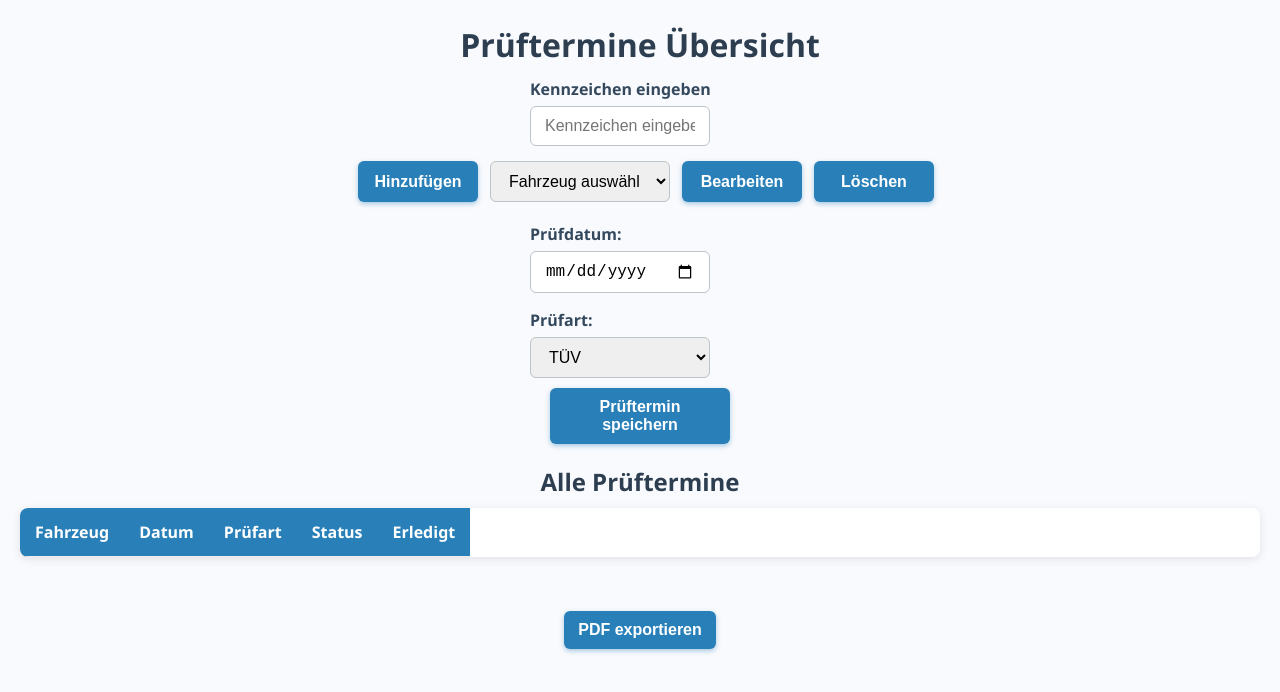
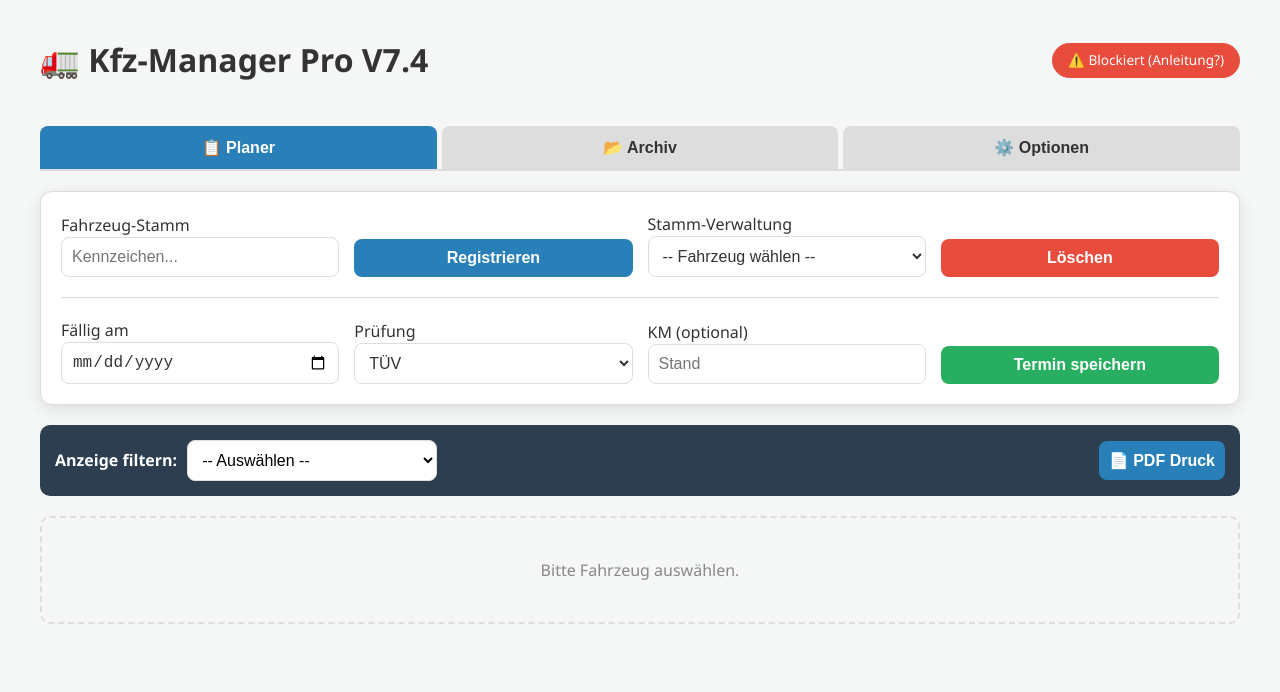
Before and after one commit to pfeifferliege/Termine, a plain HTML site: page index.html in a window 1280 px wide. Drawn offline with nearby package versions, Linux system fonts and the light colour scheme.

Commit message:
Update index.html

```diff
--- a/index.html
+++ b/index.html
@@ -3,406 +3,306 @@
 <head>
   <meta charset="UTF-8" />
   <meta name="viewport" content="width=device-width, initial-scale=1" />
-  <title>Prüftermine Übersicht</title>
+  <title>Kfz-Manager Pro V7.4</title>
   <script src="https://cdnjs.cloudflare.com/ajax/libs/jspdf/2.5.1/jspdf.umd.min.js"></script>
   <script src="https://cdnjs.cloudflare.com/ajax/libs/jspdf-autotable/3.5.23/jspdf.plugin.autotable.min.js"></script>
   <style>
-    /* Grundlayout */
-    body {
-      font-family: 'Segoe UI', Tahoma, Geneva, Verdana, sans-serif;
-      margin: 20px;
-      background: #f9fafd;
-      color: #333;
-      line-height: 1.5;
+    :root {
+      --primary: #2980b9; --secondary: #2c3e50; --success: #27ae60;
+      --warning: #f39c12; --danger: #e74c3c; --light: #f4f7f6;
+      --card-bg: #ffffff; --text: #333333; --border: #dddddd;
     }
+    @media (prefers-color-scheme: dark) {
+      :root { --light: #1a1a1a; --card-bg: #2c2c2c; --text: #e0e0e0; --border: #444444; }
+    }
+    body { font-family: 'Segoe UI', Tahoma, sans-serif; margin: 0; background: var(--light); color: var(--text); line-height: 1.5; }
+    .container { max-width: 1200px; margin: 0 auto; padding: 15px; }
 
-    h1, h2 {
-      text-align: center;
-      color: #2c3e50;
-      margin-bottom: 0.5rem;
-    }
+    header { display: flex; justify-content: space-between; align-items: center; margin-bottom: 20px; }
+    .tabs { display: flex; gap: 5px; margin-bottom: 20px; border-bottom: 2px solid var(--border); }
+    .tab { padding: 12px 18px; cursor: pointer; border-radius: 8px 8px 0 0; background: var(--border); border: none; color: var(--text); font-weight: bold; }
+    .tab.active { background: var(--primary); color: white; }
 
-    label {
-      font-weight: 600;
-      margin-bottom: 0.3rem;
-      display: block;
-      color: #34495e;
-    }
+    .card { background: var(--card-bg); padding: 20px; border-radius: 12px; box-shadow: 0 4px 15px rgba(0,0,0,0.1); margin-bottom: 20px; border: 1px solid var(--border); }
+    .grid-form { display: grid; grid-template-columns: repeat(auto-fit, minmax(180px, 1fr)); gap: 15px; align-items: end; }
 
-    .input-group.column {
-      flex-direction: column;
-      align-items: stretch;
-      max-width: 220px;
-      margin: 0 auto 15px;
-    }
+    input, select, button { padding: 10px; border: 1px solid var(--border); border-radius: 8px; font-size: 1rem; background: var(--card-bg); color: var(--text); width: 100%; box-sizing: border-box; }
+    button { background: var(--primary); color: white; border: none; cursor: pointer; font-weight: bold; }
+    button:hover { opacity: 0.9; }
 
-    select, input[type="text"], input[type="date"], button {
-      padding: 10px 14px;
-      font-size: 1rem;
-      border: 1.5px solid #bdc3c7;
-      border-radius: 6px;
-      outline-offset: 2px;
-      outline-color: transparent;
-      transition: outline-color 0.3s ease, border-color 0.3s ease;
-      min-width: 180px;
-      max-width: 180px;
-      box-sizing: border-box;
-    }
-    select:focus, input:focus {
-      outline-color: #2980b9;
-      border-color: #2980b9;
-    }
+    .filter-section { display: flex; align-items: center; gap: 10px; margin-bottom: 20px; background: var(--secondary); padding: 15px; border-radius: 10px; color: white; }
+    .filter-section select { width: auto; min-width: 250px; background: white; color: black; }
 
-    button {
-      background-color: #2980b9;
-      color: white;
-      border: none;
-      cursor: pointer;
-      min-width: 120px;
-      font-weight: 600;
-      user-select: none;
-      box-shadow: 0 2px 5px rgb(41 128 185 / 0.4);
-      transition: background-color 0.3s ease;
-      border-radius: 6px;
-    }
-    button:hover, button:focus {
-      background-color: #1c5980;
-      outline: none;
-    }
-    button:active {
-      background-color: #154565;
-    }
+    .vehicle-container { border: 1px solid var(--border); border-radius: 10px; margin-bottom: 15px; overflow: hidden; background: var(--card-bg); }
+    .vehicle-header { background: var(--secondary); color: white; padding: 10px 15px; display: flex; justify-content: space-between; align-items: center; }
+    .header-overdue { background: var(--danger) !important; }
+    .header-warning { background: var(--warning) !important; color: black !important; }
 
-    /* Button-Reihe */
-    .button-row {
-      display: flex;
-      gap: 12px;
-      justify-content: center;
-      flex-wrap: wrap;
-      margin-bottom: 20px;
-    }
+    .term-row { display: grid; grid-template-columns: 2fr 2fr 1fr 1fr 1fr; gap: 10px; padding: 10px 15px; border-bottom: 1px solid var(--border); align-items: center; }
+    .term-row:last-child { border-bottom: none; }
 
-    /* Tabelle scrollbar und schöner */
-    #overview {
-      width: 100%;
-      border-collapse: separate;
-      border-spacing: 0;
-      border-radius: 8px;
-      overflow: hidden;
-      box-shadow: 0 2px 10px rgb(0 0 0 / 0.1);
-      max-width: 100%;
-      display: block;
-      overflow-x: auto;
-      margin: 0 auto 30px;
-      background: white;
-    }
-    #overview thead tr {
-      background-color: #2980b9;
-      color: white;
-      font-weight: 700;
-      text-align: left;
-    }
-    #overview th, #overview td {
-      padding: 12px 15px;
-      white-space: nowrap;
-      border-bottom: 1px solid #eee;
-    }
-    #overview tbody tr:hover {
-      background-color: #ecf0f1;
-    }
+    .status-ok { color: var(--success); font-weight: bold; }
+    .status-warning { color: #d35400; font-weight: bold; }
+    .status-overdue { color: var(--danger); font-weight: bold; }
 
-    /* Statusfarben */
-    .status-ok {
-      color: #27ae60;
-      font-weight: 700;
-      font-size: 1.2rem;
-      text-align: center;
-    }
-    .status-warning {
-      color: #f39c12;
-      font-weight: 700;
-      font-size: 1.2rem;
-      text-align: center;
-    }
-    .status-overdue {
-      color: #e74c3c;
-      font-weight: 700;
-      font-size: 1.2rem;
-      text-align: center;
-    }
+    #notifStatus { padding: 6px 15px; border-radius: 20px; transition: all 0.3s; font-size: 0.85rem; background: var(--border); border: 1px solid #999; }
+    #notifStatus.granted { background: var(--success); color: white; border-color: var(--success); }
+    #notifStatus.denied { background: var(--danger); color: white; border-color: var(--danger); }
 
-    /* Checkbox zentrieren */
-    td > input[type="checkbox"] {
-      width: 20px;
-      height: 20px;
-      cursor: pointer;
-      display: block;
-      margin: 0 auto;
-    }
-
-    /* Responsive Anpassungen */
-    @media (max-width: 600px) {
-      .input-group {
-        flex-direction: column;
-        align-items: stretch;
-      }
-      select, input[type="text"], input[type="date"], button {
-        min-width: 100%;
-        max-width: 100%;
-      }
-      .button-row {
-        flex-direction: column;
-        gap: 10px;
-      }
-      #overview thead tr {
-        font-size: 0.9rem;
-      }
-      #overview tbody tr {
-        font-size: 0.9rem;
-      }
-    }
+    .hidden { display: none; }
+    .empty-state { text-align: center; padding: 40px; color: #888; border: 2px dashed var(--border); border-radius: 10px; }
   </style>
 </head>
 <body>
-  <h1>Prüftermine Übersicht</h1>
 
-  <div class="input-group column">
-    <label for="newVehicle">Kennzeichen eingeben</label>
-    <input type="text" id="newVehicle" placeholder="Kennzeichen eingeben" />
+<div class="container">
+  <header>
+    <h1>🚛 Kfz-Manager Pro V7.4</h1>
+    <div id="notifStatus" style="cursor: pointer;" onclick="requestNotifications()">🔔 Alarm prüfen...</div>
+  </header>
+
+  <div class="tabs">
+    <button class="tab active" onclick="showTab('planer')">📋 Planer</button>
+    <button class="tab" onclick="showTab('archive')">📂 Archiv</button>
+    <button class="tab" onclick="showTab('settings')">⚙️ Optionen</button>
   </div>
 
-  <div class="button-row"><br>
-    <button onclick="addVehicle()">Hinzufügen</button>
-    <select id="vehicleSelect" onchange="refreshTable()">
-      <option disabled selected>Fahrzeug auswählen</option>
-    </select>
-    <button onclick="editVehicle()">Bearbeiten</button>
-    <button onclick="deleteVehicle()">Löschen</button>
+  <div id="tab-planer">
+    <div class="card">
+      <div class="grid-form">
+        <div><label>Fahrzeug-Stamm</label><input type="text" id="newVehicle" placeholder="Kennzeichen..." onkeyup="this.value = this.value.toUpperCase()"></div>
+        <button onclick="addVehicle()">Registrieren</button>
+        <div><label>Stamm-Verwaltung</label><select id="vehicleSelect" onchange="checkVehicleConflict()"></select></div>
+        <button onclick="deleteVehicle()" style="background:var(--danger)">Löschen</button>
+      </div>
+      <hr style="margin: 20px 0; border: 0; border-top: 1px solid var(--border);">
+      <div class="grid-form">
+        <div><label>Fällig am</label><input type="date" id="dateInput"></div>
+        <div><label>Prüfung</label><select id="typeSelect"></select></div>
+        <div><label>KM (optional)</label><input type="number" id="kmInput" placeholder="Stand"></div>
+        <button onclick="addEntry()" style="background:var(--success)">Termin speichern</button>
+      </div>
     </div>
 
-  <div class="input-group column">
-    <label for="dateInput">Prüfdatum:</label>
-    <input type="date" id="dateInput" />
+    <div class="filter-section">
+      <label><strong>Anzeige filtern:</strong></label>
+      <select id="displayFilter" onchange="refreshTable()">
+        <option value="none">-- Kein Fahrzeug ausgewählt --</option>
+        <option value="all">Alle Fahrzeuge anzeigen</option>
+      </select>
+      <button onclick="generatePDF()" style="width:auto; margin-left:auto; background:var(--primary)">📄 PDF Druck</button>
     </div>
 
-  <div class="input-group column" style="max-width: 220px; margin: 0 auto 10px;">
-    <label for="typeSelect">Prüfart:</label>
-    <select id="typeSelect">
-      <option>TÜV</option>
-      <option>Eichamt</option>
-      <option>Prüfung Liege</option>
-      <option>Prüfung elektr. Rampe</option>
-    </select>
+    <div id="vehicleDisplayList"></div>
   </div>
 
-  <div style="margin-top: 10px; text-align: center;">
-    <button onclick="addEntry()">Prüftermin speichern</button>
+  <div id="tab-archive" class="hidden">
+    <div class="card">
+      <h3>Abgeschlossene Prüfungen</h3>
+      <table style="width:100%; border-collapse: collapse;">
+        <thead style="background: var(--primary); color: white;">
+          <tr><th style="padding:10px;">Datum</th><th>Fahrzeug</th><th>Prüfung</th><th>KM</th></tr>
+        </thead>
+        <tbody id="archiveBody"></tbody>
+      </table>
+    </div>
   </div>
 
-  <h2>Alle Prüftermine</h2>
-  <table id="overview">
-    <thead>
-    <tr>
-      <th>Fahrzeug</th>
-      <th>Datum</th>
-      <th>Prüfart</th>
-      <th>Status</th>
-      <th>Erledigt</th>
-    </tr>
-    </thead>
-    <tbody></tbody>
-  </table>
-
-  <br>
-  <div style="text-align: center;">
-    <button onclick="generatePDF()">PDF exportieren</button>
+  <div id="tab-settings" class="hidden">
+    <div class="card">
+      <h3>Datensicherung</h3>
+      <div class="grid-form">
+        <button onclick="exportData()" style="background:var(--secondary)">💾 Backup exportieren</button>
+        <button onclick="document.getElementById('importFile').click()" style="background:var(--primary)">📂 Backup importieren</button>
+        <input type="file" id="importFile" onchange="importData()" class="hidden">
+      </div>
     </div>
 
-<!-- alles identisch bis ... -->
+    <div class="card">
+      <h3>Intervalle (Tage)</h3>
+      <div id="intervalSettings" class="grid-form"></div>
+      <button onclick="saveIntervals()" style="margin-top:15px; background:var(--success)">Intervalle speichern</button>
+    </div>
+  </div>
+</div>
 
 <script>
-let data = JSON.parse(localStorage.getItem('data') || '[]');
-let vehicles = JSON.parse(localStorage.getItem('vehicles') || '[]');
-
-const vehicleSelect = document.getElementById('vehicleSelect');
-const dateInput = document.getElementById('dateInput');
-const typeSelect = document.getElementById('typeSelect');
-const newVehicleInput = document.getElementById('newVehicle');
-const tbody = document.querySelector('#overview tbody');
+let data = JSON.parse(localStorage.getItem('v74_data') || '[]');
+let vehicles = JSON.parse(localStorage.getItem('v74_vehicles') || '[]');
+let archive = JSON.parse(localStorage.getItem('v74_archive') || '[]');
+let intervals = JSON.parse(localStorage.getItem('v74_intervals') || JSON.stringify({
+  'TÜV': 365, 'Eichamt': 730, 'Tachoprüfung': 730, 'Prüfung Liege': 730, 'Rampe': 365
+}));
 
 function saveAll() {
-  localStorage.setItem('data', JSON.stringify(data));
-  localStorage.setItem('vehicles', JSON.stringify(vehicles));
+  localStorage.setItem('v74_data', JSON.stringify(data));
+  localStorage.setItem('v74_vehicles', JSON.stringify(vehicles));
+  localStorage.setItem('v74_archive', JSON.stringify(archive));
+  localStorage.setItem('v74_intervals', JSON.stringify(intervals));
+}
+
+function updateNotifVisuals() {
+  const el = document.getElementById('notifStatus');
+  if (Notification.permission === 'granted') {
+    el.innerText = '✅ Alarm Aktiv';
+    el.className = 'granted';
+  } else if (Notification.permission === 'denied') {
+    el.innerText = '⚠️ Blockiert (Anleitung?)';
+    el.className = 'denied';
+  } else {
+    el.innerText = '🔔 Alarm aktivieren';
+    el.className = '';
+  }
+}
+
+function requestNotifications() {
+  if (Notification.permission === 'denied') {
+    alert("Benachrichtigungen wurden blockiert.\n\nSo entsperren Sie sie:\n1. Klicken Sie auf das Schloss-Symbol neben der URL.\n2. Setzen Sie 'Benachrichtigungen' auf 'Zulassen'.\n3. Seite neu laden!");
+    return;
+  }
+  Notification.requestPermission().then(updateNotifVisuals);
+}
+
+function showTab(tabId) {
+  document.querySelectorAll('[id^="tab-"]').forEach(t => t.classList.add('hidden'));
+  document.getElementById('tab-' + tabId).classList.remove('hidden');
+  document.querySelectorAll('.tab').forEach(t => t.classList.remove('active'));
+  event.currentTarget.classList.add('active');
+  if(tabId === 'archive') refreshArchive();
+  if(tabId === 'settings') renderIntervalSettings();
 }
 
 function refreshVehicleSelect() {
-  vehicleSelect.innerHTML = '<option disabled selected>Fahrzeug auswählen</option>';
-  vehicles.forEach(v => {
-    let opt = document.createElement('option');
-    opt.textContent = v;
-    vehicleSelect.appendChild(opt);
+  const sel = document.getElementById('vehicleSelect');
+  const dFilter = document.getElementById('displayFilter');
+  const oldVal = dFilter.value;
+  sel.innerHTML = '<option value="">-- Fahrzeug wählen --</option>';
+  dFilter.innerHTML = '<option value="none">-- Auswählen --</option><option value="all">Alle anzeigen</option>';
+  vehicles.sort().forEach(v => {
+    const opt = `<option value="${v}">${v}</option>`;
+    sel.innerHTML += opt;
+    dFilter.innerHTML += opt;
   });
+  dFilter.value = vehicles.includes(oldVal) || oldVal === 'all' ? oldVal : 'none';
+  const tSel = document.getElementById('typeSelect');
+  tSel.innerHTML = '';
+  Object.keys(intervals).forEach(k => { tSel.innerHTML += `<option value="${k}">${k}</option>`; });
 }
 
-function refreshTable() {
-  tbody.innerHTML = '';
-  const selectedVehicle = vehicleSelect.value;
-  if (!selectedVehicle || selectedVehicle === 'Fahrzeug auswählen') return;
-
-  const filteredData = data.filter(entry => entry.vehicle === selectedVehicle);
-  filteredData.forEach((entry, index) => {
-    const tr = document.createElement('tr');
-    const status = getStatus(entry);
-    tr.innerHTML = `
-      <td>${entry.vehicle}</td>
-      <td>${entry.date}</td>
-      <td>${entry.type}</td>
-      <td class="${status.class}">${status.symbol}</td>
-      <td><input type="checkbox" onchange="completeEntry(${data.indexOf(entry)})" ${entry.completed ? 'checked' : ''}></td>
-    `;
-    tbody.appendChild(tr);
-  });
+function checkVehicleConflict() {
+  const v = document.getElementById('vehicleSelect').value;
+  if (v && data.some(d => d.vehicle === v)) {
+    if (!confirm(`Fahrzeug ${v} ist bereits in Liste. Neuen Termin hinzufügen?`)) document.getElementById('vehicleSelect').value = "";
   }
-
-function getStatus(entry) {
-  const today = new Date();
-  const entryDate = new Date(entry.date);
-  const todayMidnight = new Date(today.getFullYear(), today.getMonth(), today.getDate());
-  const entryMidnight = new Date(entryDate.getFullYear(), entryDate.getMonth(), entryDate.getDate());
-
-  if (entry.completed) return { symbol: '✅', class: 'status-ok' };
-  if (entryMidnight < todayMidnight) return { symbol: '❌', class: 'status-overdue' };
-  if ((entryMidnight - todayMidnight) / (1000 * 60 * 60 * 24) < 30) return { symbol: '⚠️', class: 'status-warning' };
-  return { symbol: '✅', class: 'status-ok' };
-}
-
-function completeEntry(index) {
-  let entry = data[index];
-  const interval = {
-    'TÜV': 365,
-    'Eichamt': 730,
-    'Prüfung Liege': 730,
-    'Prüfung elektr. Rampe': 365
-  };
-  const nextDate = new Date(entry.date);
-  nextDate.setDate(nextDate.getDate() + interval[entry.type]);
-  entry.date = nextDate.toISOString().split('T')[0];
-  entry.completed = true;
-  saveAll();
-  refreshTable();
 }
 
 function addVehicle() {
-  const val = newVehicleInput.value.trim();
-  if (val && !vehicles.includes(val)) {
-    vehicles.push(val);
-    saveAll();
-    refreshVehicleSelect();
-    newVehicleInput.value = '';
-  }
-}
-
-function editVehicle() {
-  const current = vehicleSelect.value;
-  if (!current || current === 'Fahrzeug auswählen') return;
-  const updated = prompt("Neues Kennzeichen für " + current + ":", current);
-  if (updated && updated !== current) {
-    vehicles = vehicles.map(v => v === current ? updated : v);
-    data = data.map(d => d.vehicle === current ? { ...d, vehicle: updated } : d);
-    saveAll();
-    refreshVehicleSelect();
-    refreshTable();
-  }
-}
-
-function deleteVehicle() {
-  const current = vehicleSelect.value;
-  if (!current || current === 'Fahrzeug auswählen') return;
-  if (confirm(`${current} löschen?`)) {
-    vehicles = vehicles.filter(v => v !== current);
-    data = data.filter(d => d.vehicle !== current);
-    saveAll();
-    refreshVehicleSelect();
-    refreshTable();
+  const v = document.getElementById('newVehicle').value.trim();
+  if(v && !vehicles.includes(v)) {
+    vehicles.push(v); saveAll(); refreshVehicleSelect();
+    document.getElementById('newVehicle').value = '';
+    document.getElementById('vehicleSelect').value = v;
   }
 }
 
 function addEntry() {
-  const vehicle = vehicleSelect.value;
-  const date = dateInput.value;
-  const type = typeSelect.value;
-  if (!vehicle || vehicle === 'Fahrzeug auswählen' || !date || !type) return;
-  data.push({ vehicle, date, type, completed: false });
+  const v = document.getElementById('vehicleSelect').value;
+  const d = document.getElementById('dateInput').value;
+  if(!v || !d) return alert("Fahrzeug/Datum fehlen!");
+  data.push({ id: Date.now(), vehicle: v, date: d, type: document.getElementById('typeSelect').value, km: document.getElementById('kmInput').value });
   saveAll();
+  document.getElementById('dateInput').value = '';
+  document.getElementById('kmInput').value = '';
+  document.getElementById('vehicleSelect').value = "";
   refreshTable();
-  dateInput.value = '';
-  typeSelect.selectedIndex = 0;
-  checkNotifications();
 }
 
-// ✅ NEUE generatePDF-Funktion
+function refreshTable() {
+  const display = document.getElementById('vehicleDisplayList');
+  const filterVal = document.getElementById('displayFilter').value;
+  display.innerHTML = '';
+  if (filterVal === 'none') { display.innerHTML = '<div class="empty-state">Bitte Fahrzeug auswählen.</div>'; return; }
+  const activeVehicles = (filterVal === 'all') ? [...new Set(data.map(d => d.vehicle))].sort() : [filterVal];
+  activeVehicles.forEach(vName => {
+    const vEntries = data.filter(d => d.vehicle === vName);
+    if (vEntries.length === 0) return;
+    let maxU = 0; let rows = '';
+    vEntries.sort((a,b) => new Date(a.date) - new Date(b.date)).forEach(e => {
+      const diff = Math.ceil((new Date(e.date) - new Date().setHours(0,0,0,0)) / 86400000);
+      let c = 'status-ok', t = '📅 OK';
+      if(diff < 0) { c = 'status-overdue'; t = '❌ FÄLLIG'; maxU = 2; }
+      else if(diff <= 14) { c = 'status-warning'; t = '⚠️ BALD'; if(maxU < 2) maxU = 1; }
+      rows += `<div class="term-row"><div><strong>${e.type}</strong></div><div onclick="edit(${e.id},'date',this)">${new Date(e.date).toLocaleDateString()}</div><div>${e.km || '-'}</div><div class="${c}">${t}</div><div style="text-align:right;"><button onclick="completeEntry(${e.id})" style="width:auto; background:var(--success); padding:2px 8px;">✅</button></div></div>`;
+    });
+    const hC = (maxU === 2) ? 'header-overdue' : (maxU === 1 ? 'header-warning' : '');
+    const div = document.createElement('div'); div.className = 'vehicle-container';
+    div.innerHTML = `<div class="vehicle-header ${hC}"><span>🚗 <strong>${vName}</strong></span></div>${rows}`;
+    display.appendChild(div);
+  });
+}
+
+function completeEntry(id) {
+  const idx = data.findIndex(d => d.id === id);
+  const old = data[idx];
+  archive.push({ ...old, completedDate: new Date().toISOString().split('T')[0] });
+  const next = new Date(old.date);
+  next.setDate(next.getDate() + (intervals[old.type] || 365));
+  old.date = next.toISOString().split('T')[0];
+  old.km = ''; saveAll(); refreshTable();
+}
+
+function exportData() {
+  const b = { data, vehicles, archive, intervals };
+  const blob = new Blob([JSON.stringify(b, null, 2)], {type: 'application/json'});
+  const a = document.createElement('a'); a.href = URL.createObjectURL(blob);
+  a.download = `fuhrpark_v74_${new Date().toISOString().split('T')[0]}.json`; a.click();
+}
+
+function importData() {
+  const file = document.getElementById('importFile').files[0];
+  const reader = new FileReader();
+  reader.onload = (e) => {
+    const j = JSON.parse(e.target.result);
+    if(confirm("Daten überschreiben?")) {
+      data = j.data; vehicles = j.vehicles; archive = j.archive || []; intervals = j.intervals || intervals;
+      saveAll(); location.reload();
+    }
+  };
+  reader.readAsText(file);
+}
+
+function renderIntervalSettings() {
+  const div = document.getElementById('intervalSettings');
+  div.innerHTML = '';
+  Object.keys(intervals).forEach(k => {
+    div.innerHTML += `<div><label>${k}</label><input type="number" value="${intervals[k]}" data-key="${k}" class="int-v"></div>`;
+  });
+}
+
+function saveIntervals() {
+  document.querySelectorAll('.int-v').forEach(i => intervals[i.dataset.key] = parseInt(i.value));
+  saveAll(); alert("Gespeichert!");
+}
+
+function refreshArchive() {
+  const b = document.getElementById('archiveBody'); b.innerHTML = '';
+  archive.slice().reverse().forEach(e => {
+    b.innerHTML += `<tr style="border-bottom: 1px solid var(--border);"><td style="padding:8px;">${e.completedDate}</td><td>${e.vehicle}</td><td>${e.type}</td><td>${e.km || '-'}</td></tr>`;
+  });
+}
+
 function generatePDF() {
   const { jsPDF } = window.jspdf;
   const doc = new jsPDF();
-  const today = new Date().toLocaleDateString('de-DE');
-
-  doc.text("Prüftermine Übersicht", 14, 15);
-  doc.text(`Erstellt am: ${today}`, 180, 15, { align: 'right' });
-
-  const sortedData = [...data].sort((a, b) => a.vehicle.localeCompare(b.vehicle));
-  const grouped = {};
-  sortedData.forEach(entry => {
-    if (!grouped[entry.vehicle]) grouped[entry.vehicle] = [];
-    grouped[entry.vehicle].push(entry);
-  });
-
-  let currentY = 25;
-
-  for (const vehicle in grouped) {
-    doc.setFontSize(12);
-    doc.setTextColor(40);
-    doc.text(`Fahrzeug: ${vehicle}`, 14, currentY);
-    currentY += 6;
-
-    const rows = grouped[vehicle].map(entry => [
-      entry.date,
-      entry.type,
-      getStatus(entry).symbol
-    ]);
-
-    doc.autoTable({
-      head: [["Datum", "Prüfart", "Status"]],
-      body: rows,
-      startY: currentY,
-      theme: 'striped',
-      styles: { fontSize: 10 },
-      margin: { left: 14, right: 14 },
-      didDrawPage: function (data) {
-        currentY = data.cursor.y + 10;
-      }
-    });
+  doc.text("Fuhrpark Prüfplan - Statusbericht", 14, 15);
+  const rows = data.map(e => [e.vehicle, e.type, e.date, e.km || '-']);
+  doc.autoTable({ head: [['Fahrzeug', 'Prüfung', 'Fällig am', 'KM']], body: rows, startY: 20 });
+  doc.save("Pruefplan.pdf");
 }
 
-  doc.save("prueftermine_alle_fahrzeuge.pdf");
-}
-
-function checkNotifications() {
-  if (Notification.permission !== "granted") {
-    Notification.requestPermission();
-  }
-
-  const now = new Date();
-  data.forEach(entry => {
-    const daysUntilDue = (new Date(entry.date) - now) / (1000 * 60 * 60 * 24);
-    if (!entry.completed && daysUntilDue > 0 && daysUntilDue <= 7) {
-      new Notification(`📅 Bald fällig: ${entry.type} für ${entry.vehicle} am ${entry.date}`);
-    }
-  });
-}
-
+updateNotifVisuals();
 refreshVehicleSelect();
 refreshTable();
-checkNotifications();
 </script>
 </body>
 </html>
```
Lines whose indentation alone changed are shown as unchanged.
